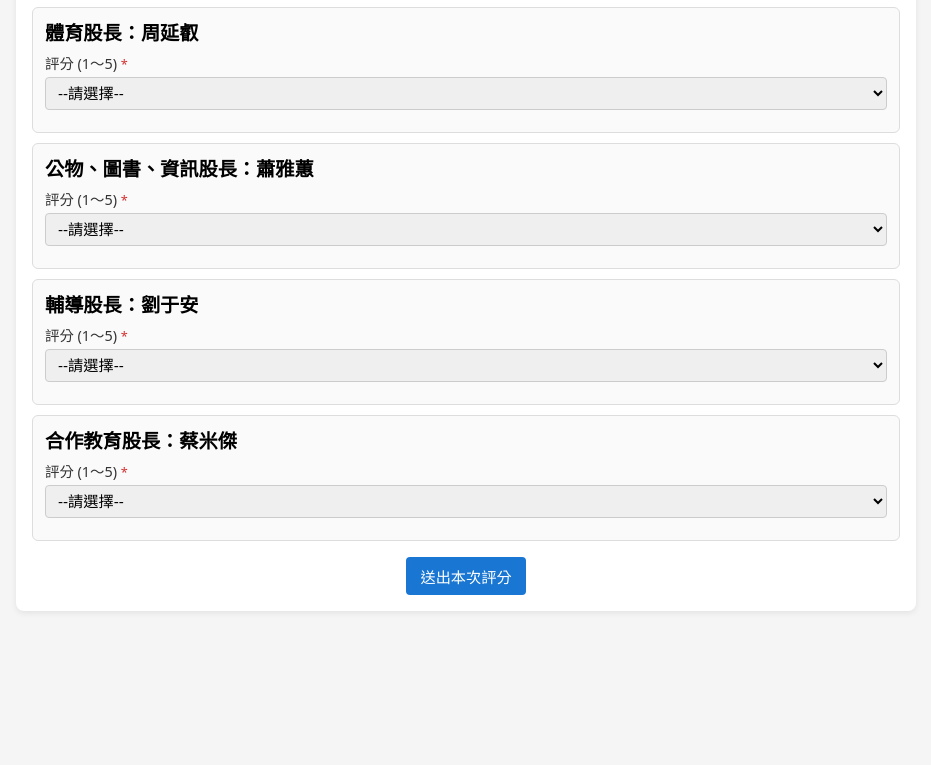
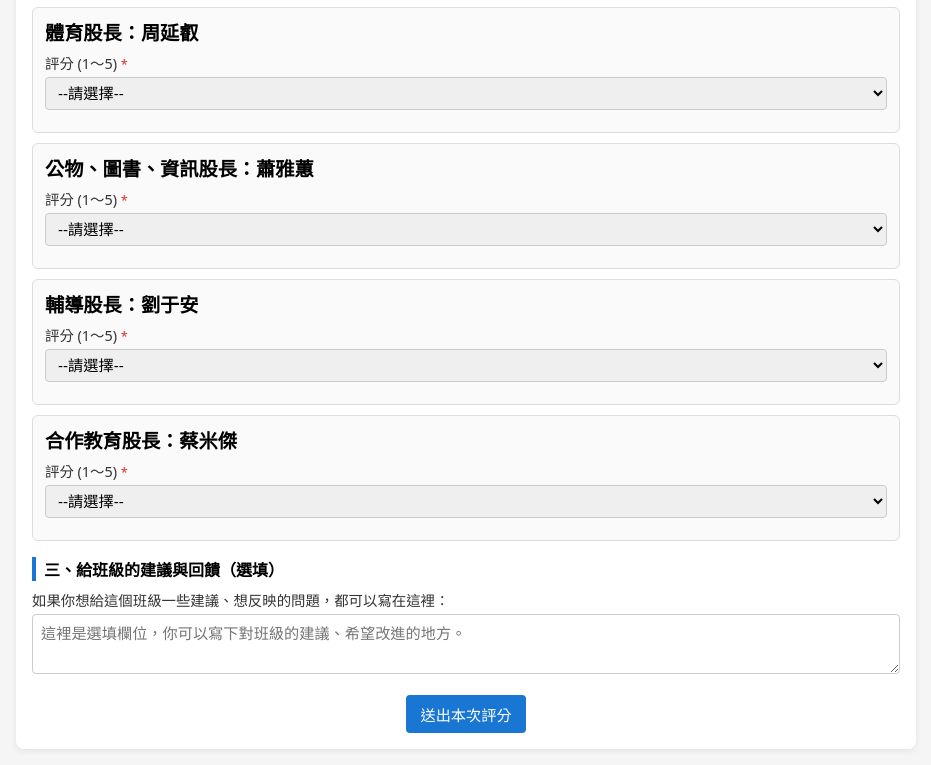
Before and after one commit to jeffhsu0919/214-cadre-eval, a plain HTML site: page index.html in a window 1280 px wide. Shown: the part 1698-2463 px from the top of the page, without its empty margins (174-1105 px from the left). Before the commit the page ends 2325 px from the top, so only its background shows below. Drawn offline with Linux system fonts and the light colour scheme.

Commit message:
Update index.html

```diff
--- a/index.html
+++ b/index.html
@@ -176,6 +176,15 @@
       <!-- JavaScript 會自動產生每位幹部的評分區塊 -->
     </div>
 
+    <!-- 給班級的建議 / 問題反映 -->
+    <div class="section-title">三、給班級的建議與回饋（選填）</div>
+    <div class="field-row">
+      <div class="field">
+        <label for="classFeedback">如果你想給這個班級一些建議、想反映的問題，都可以寫在這裡：</label>
+        <textarea id="classFeedback" name="classFeedback" placeholder="這裡是選填欄位，你可以寫下對班級的建議、希望改進的地方。"></textarea>
+      </div>
+    </div>
+
     <div class="button-row">
       <button type="submit">送出本次評分</button>
     </div>
@@ -290,10 +299,12 @@
 
       const seatNo = document.getElementById('seatNo').value.trim();
       const studentName = document.getElementById('studentName').value.trim();
+      const classFeedback = document.getElementById('classFeedback').value.trim();
 
       const params = new URLSearchParams();
       params.append('seatNo', seatNo);
       params.append('studentName', studentName);
+      params.append('classFeedback', classFeedback);
 
       CADRES.forEach((cadre, index) => {
         const score = document.getElementById(`cadre_${index}_score`).value;
@@ -312,6 +323,7 @@
         body: params.toString()
       })
       .then(() => {
+        alert('你的評分結果已送出');
         showMessage('已成功送出本次評分，感謝你的填寫！', 'success');
         form.reset();
 
```
